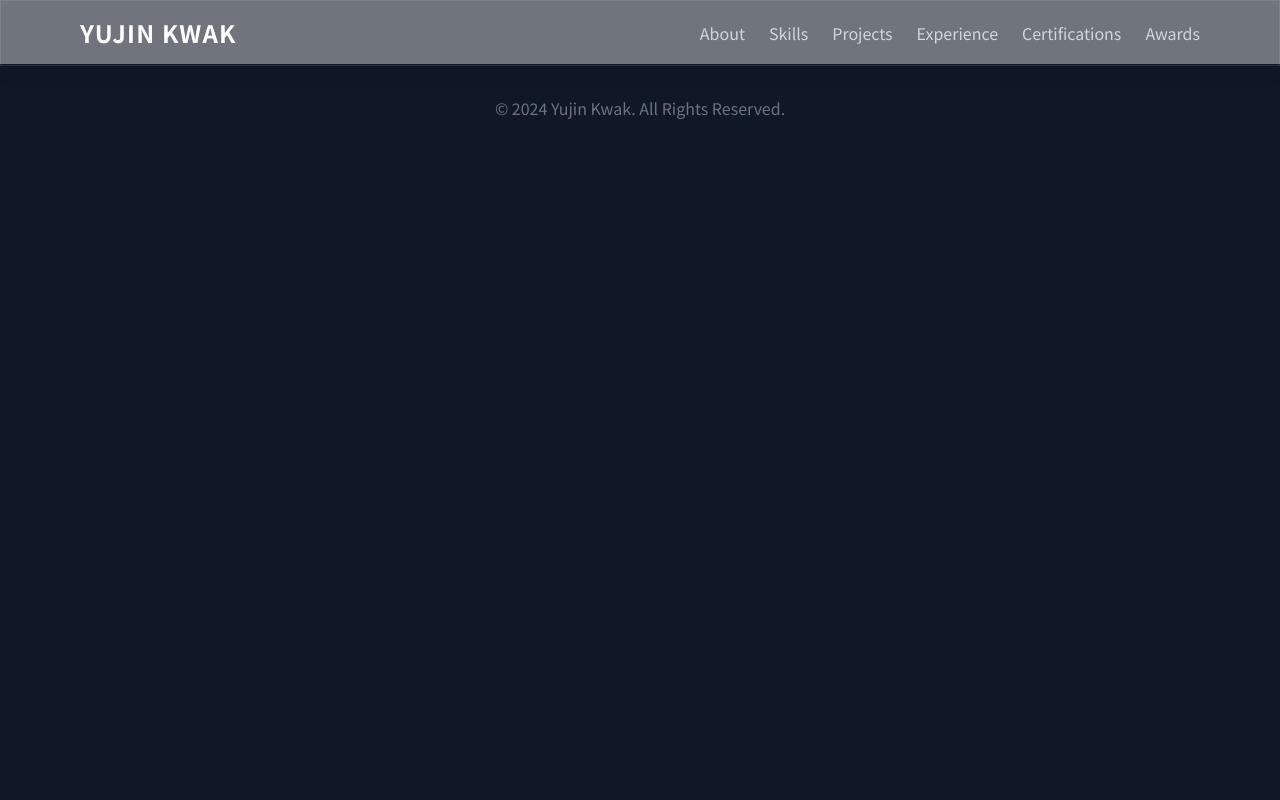
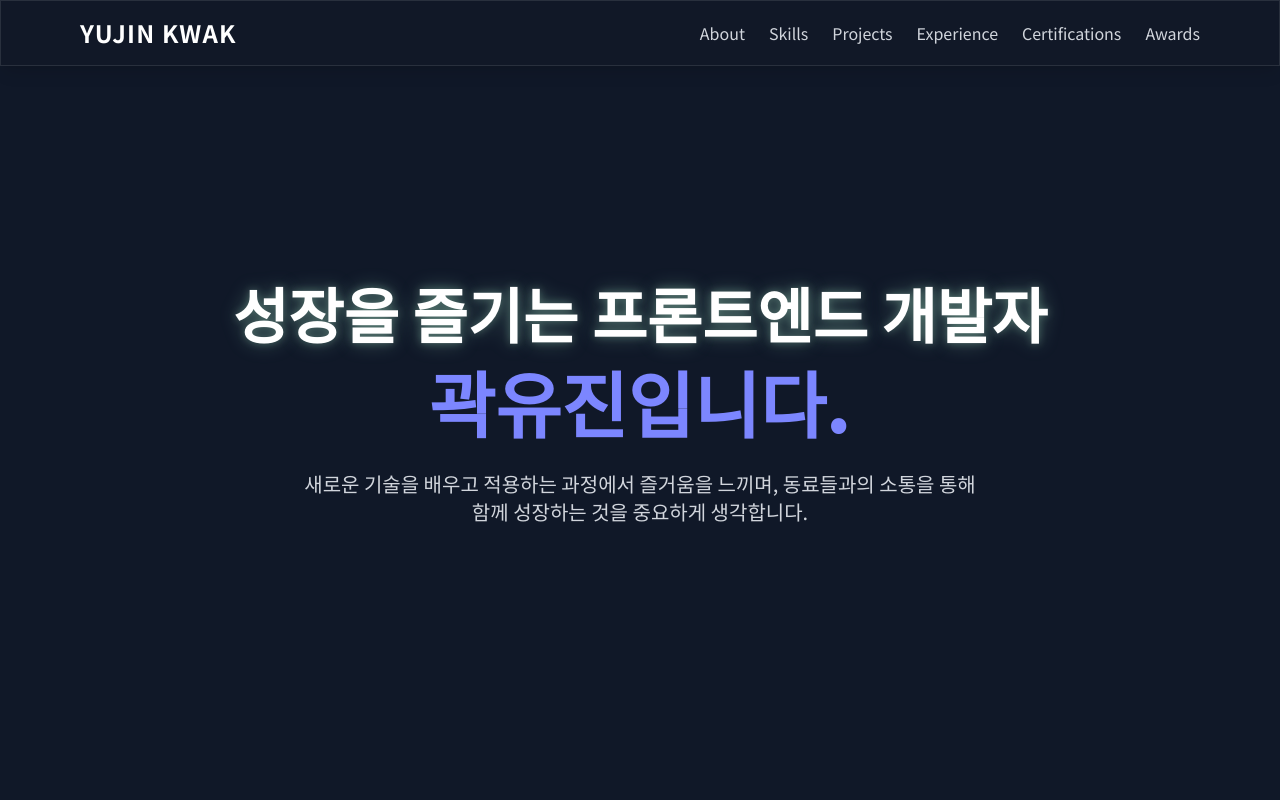
Before and after one commit to yujin-kwak/portfolio, a Next.js app in the folder portfolio/: page / in a window 1280 px wide. Shown: the top 800 px of the page. Built offline with nearby package versions, Linux system fonts and the light colour scheme.

Commit message:
feat: Home

```diff
--- a/portfolio/src/app/globals.css
+++ b/portfolio/src/app/globals.css
@@ -1,6 +1,11 @@
 @import "tailwindcss";
 
 .card-bg {
-  background-color: rgba(17, 24, 39, 0.6);
+  background-color: rgba(17, 24, 39);
   border: 1px solid rgba(255, 255, 255, 0.1);
 }
+
+.text-glow {
+  text-shadow: 0 0 8px rgba(187, 247, 208, 0.3),
+    0 0 20px rgba(167, 243, 208, 0.3);
+}
--- a/portfolio/src/app/page.tsx
+++ b/portfolio/src/app/page.tsx
@@ -2,11 +2,15 @@
 import React from "react";
 import Navbar from "@/components/Navbar";
 import Footer from "@/components/Footer";
+import Home from "@/components/Home";
+
 export default function PortfolioPage() {
   return (
     <div className="max-w-screen min-h-screen bg-gray-900">
       <Navbar />
-      <main></main>
+      <main>
+        <Home />
+      </main>
       <Footer />
     </div>
   );
--- /dev/null
+++ b/portfolio/src/components/Home.tsx
@@ -0,0 +1,19 @@
+const Home = () => (
+  <section
+    id="home"
+    className="min-h-screen flex flex-col justify-center items-center text-center p-4"
+  >
+    <h1 className="text-4xl md:text-6xl font-extrabold mb-4 leading-tight text-white text-glow">
+      성장을 즐기는 프론트엔드 개발자
+    </h1>
+    <p className="text-5xl md:text-7xl font-black mb-8 text-indigo-400">
+      곽유진입니다.
+    </p>
+    <p className="max-w-2xl text-lg md:text-xl text-gray-300">
+      새로운 기술을 배우고 적용하는 과정에서 즐거움을 느끼며, 동료들과의 소통을
+      통해 함께 성장하는 것을 중요하게 생각합니다.
+    </p>
+  </section>
+);
+
+export default Home;
```
